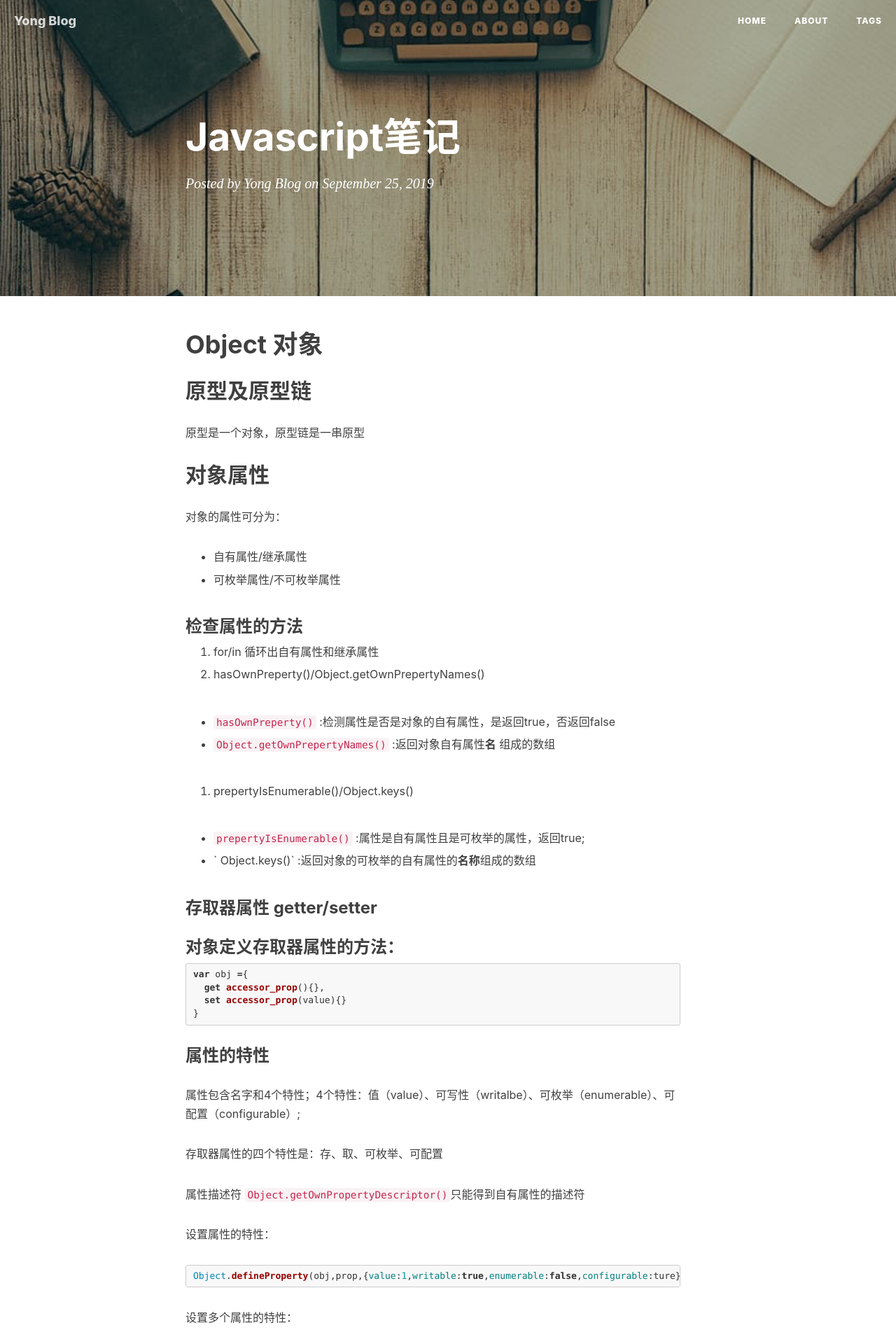
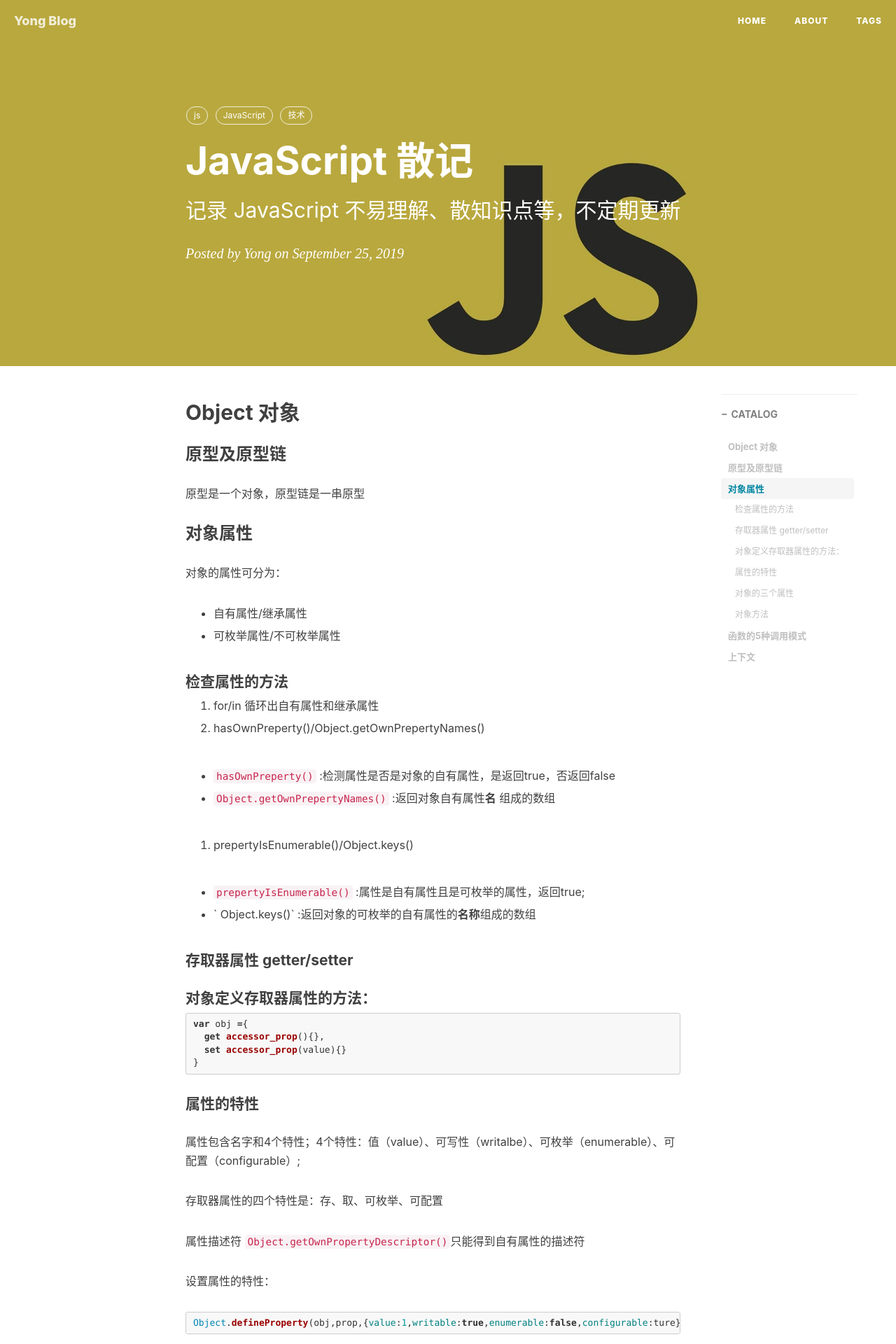
Before and after one commit to HZYou/HZYou.github.io, a Jekyll site: the page built from _posts/2019-09-25-javascript笔记.md, in a window 1280 px wide. Shown: the top 1920 px of the page at 70% size. Built offline with Jekyll 4.4.1, drawn with Linux system fonts in a browser that asks for light colours; nearby versions of some CDN libraries; our own code applies the rules of GitHub Pages for plain Markdown files; comment, search, counter and statistics services are not loaded.

Commit message:
修改图片

````diff
--- a/_posts/2019-09-25-javascript笔记.md
+++ b/_posts/2019-09-25-javascript笔记.md
@@ -1,16 +1,30 @@
-# Object 对象
+---
+layout:     post
+title:      JavaScript 散记
+subtitle:   记录 JavaScript 不易理解、散知识点等，不定期更新
+date:       2019-09-25
+author:     Yong
+header-img: img/post-bg-js-version.jpg
+catalog: true
+tags:
+    - js
+    - JavaScript
+    - 技术
+---
 
-## 原型及原型链
+## Object 对象
+
+### 原型及原型链
 原型是一个对象，原型链是一串原型
 
-## 对象属性
+### 对象属性
 
 对象的属性可分为：
 - 自有属性/继承属性
 
 - 可枚举属性/不可枚举属性
 
-### 检查属性的方法
+#### 检查属性的方法
 
 1. for/in  循环出自有属性和继承属性
 
@@ -26,16 +40,16 @@
 
  - ` Object.keys()` :返回对象的可枚举的自有属性的**名称**组成的数组
 
-### 存取器属性 getter/setter
+#### 存取器属性 getter/setter
 
-###  对象定义存取器属性的方法：
+####  对象定义存取器属性的方法：
 ```javascript
 var obj ={
   get accessor_prop(){},
   set accessor_prop(value){}
 }
 ```
-### 属性的特性
+#### 属性的特性
 
 属性包含名字和4个特性；4个特性：值（value）、可写性（writalbe）、可枚举（enumerable）、可配置（configurable）;
 
@@ -55,7 +69,7 @@ Object.definePropertys(obj,{prop:{value:1},prop2:{value:2}})
 ```
 
 
-### 对象的三个属性
+#### 对象的三个属性
 
 每个对象都有与之对应的：原型（prototype)、类（class）、可扩展性（extensible attribute)
 
@@ -76,7 +90,7 @@ Object.definePropertys(obj,{prop:{value:1},prop2:{value:2}})
 - `Object.freeze()` : 冻结对象：不可扩展、不可配置，属性只读
 - `Object.isFrozen()` : 检测对象是否冻结
 
-### 对象方法
+#### 对象方法
 
 `toString()`
 `toLocaleString() ` 对数字、日期、时间做本地化转换
@@ -87,7 +101,7 @@ Object.definePropertys(obj,{prop:{value:1},prop2:{value:2}})
 `prototypeObj.isPrototypeOf(object)` ： 搜寻prototypeObj否在参数object的原型链上
 
 
-# 函数的5种调用模式
+## 函数的5种调用模式
 
 - 函数模式：this表示全局对象（浏览器中是window，在node 中是 global）
 - 构造器 (constructor) 模式： this 表示刚刚创建出来的对象
@@ -95,7 +109,7 @@ Object.definePropertys(obj,{prop:{value:1},prop2:{value:2}})
 - 上下文（context）模式：this 可以使用参数来动态的描述（动态绑定）
 - bind 模式：this 与上下文模式类似，也是通过参数来确定（静态绑定）
 
-## 上下文
+### 上下文
 
 函数在执行的时候会创建活动对象，活动对象中会存在一个上下文，就是函数中的this；
 call 和 apply 方法的第一个参数就是决定上下文的东西
````
Also changed, not shown: img/BY_bolg_logo.png (deleted), img/avatar-by.jpg (deleted).
